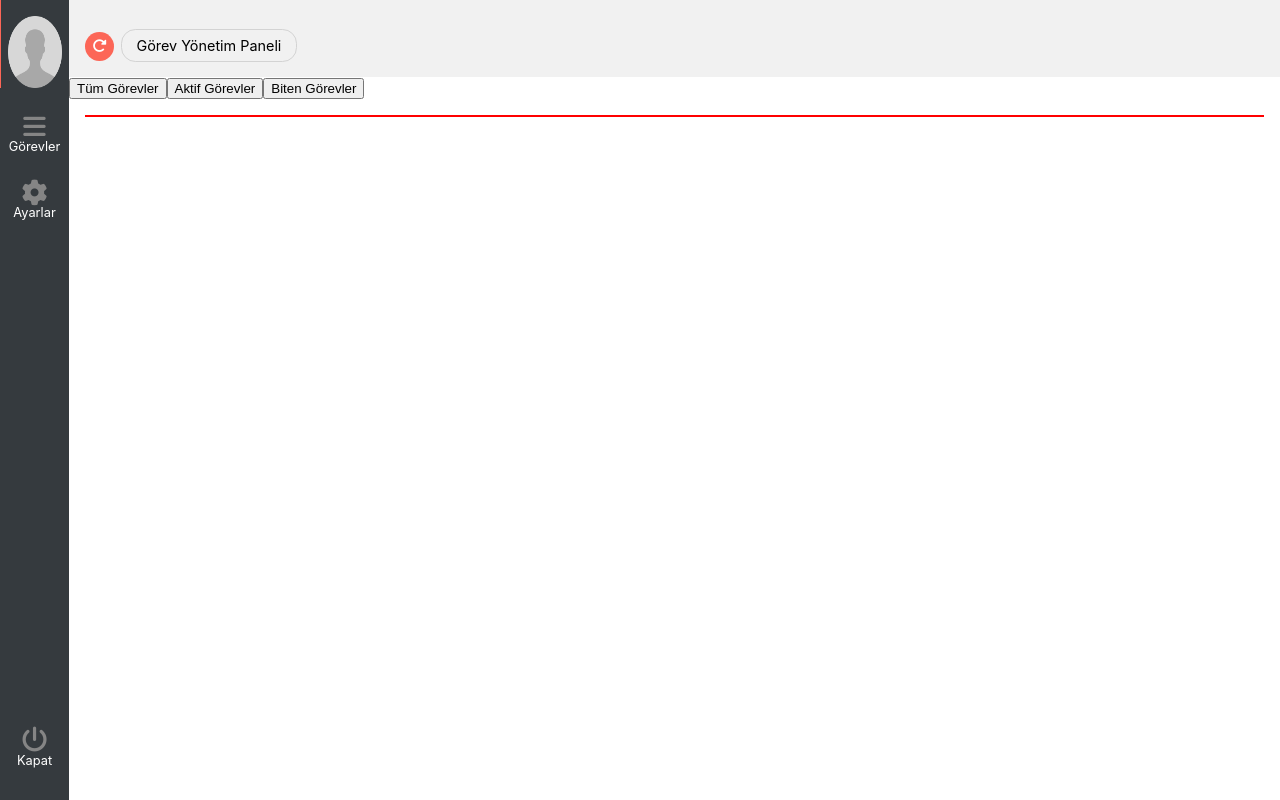
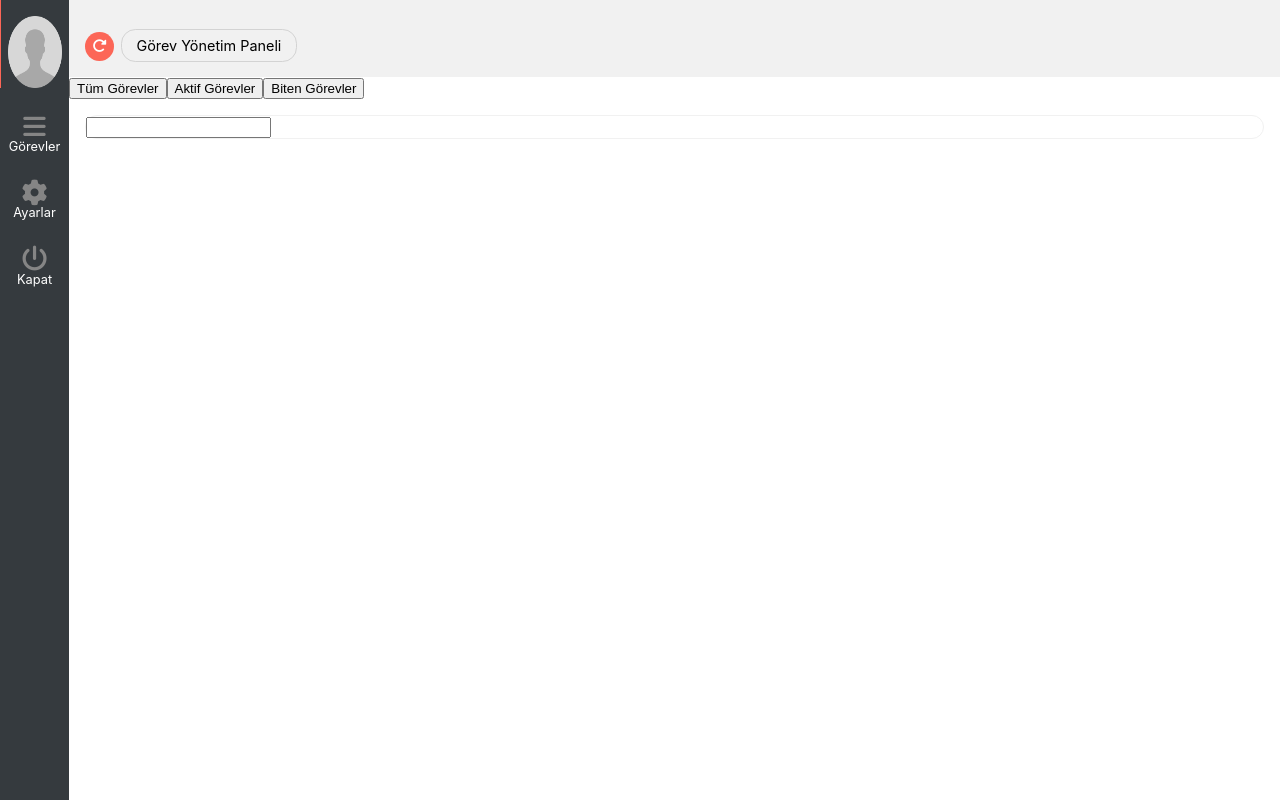
Before and after one commit to brkcrdk/todo, a React (Create React App) app: page / in a window 1280 px wide. Built offline with nearby package versions, Linux system fonts and the light colour scheme.

Commit message:
Splitting

```diff
--- a/src/Components/List/List.jsx
+++ b/src/Components/List/List.jsx
@@ -1,7 +1,13 @@
 import React from "react";
 import "./list.scss";
-const List = () => {
-  return <div id="list-container"></div>;
+const List = ({ value }) => {
+  return (
+    <div id="list-container">
+      <div id="input-addTodo">
+        <input />
+      </div>
+    </div>
+  );
 };
 
 export default List;
--- a/src/Components/List/list.scss
+++ b/src/Components/List/list.scss
@@ -1,7 +1,8 @@
 @import "../../utils.scss";
 
 #list-container {
-  border: 1px solid red;
+  border: 1px solid getColor(bgColorGrey);
+  border-radius: 1em;
   width: 100%;
   margin: 1em;
 }
--- /dev/null
+++ b/src/Components/Sidebar/Icon.jsx
@@ -0,0 +1,12 @@
+import React from "react";
+
+const Icon = ({ icon, label }) => {
+  return (
+    <li>
+      <i className={`fas fa-${icon}`} />
+      <span>{label}</span>
+    </li>
+  );
+};
+
+export default Icon;
--- a/src/Components/Sidebar/Sidebar.jsx
+++ b/src/Components/Sidebar/Sidebar.jsx
@@ -1,6 +1,7 @@
 import React from "react";
 import "./sidebar.scss";
 import avatar from "./avatar.png";
+import Icon from "./Icon";
 const Sidebar = () => {
   return (
     <div id="sidebar-container" className="close">
@@ -8,20 +9,9 @@ const Sidebar = () => {
         <li>
           <img src={avatar} alt="avatar-img" />
         </li>
-        <li>
-          <i className="fas fa-bars" />
-          <span>Görevler</span>
-        </li>
-        <li>
-          <i class="fas fa-cog" />
-          <span>Ayarlar</span>
-        </li>
-      </div>
-      <div id="bottom-section">
-        <li>
-          <i class="fas fa-power-off" />
-          <span>Kapat</span>
-        </li>
+        <Icon label="Görevler" icon="bars" />
+        <Icon label="Ayarlar" icon="cog" />
+        <Icon label="Kapat" icon="power-off" />
       </div>
     </div>
   );
--- a/src/Components/Tabs/Tabs.jsx
+++ b/src/Components/Tabs/Tabs.jsx
@@ -1,24 +1,24 @@
 import React, { useState } from "react";
 import "./tabs.scss";
 import List from "../List/List";
-const Tabs = () => {
+
+const Tabs = ({ value }) => {
   const [active, setActive] = useState(0);
   const handleTab = (index) => {
     if (active !== index) {
       setActive(index);
     }
   };
-  const renderTabs = ["Tüm Görevler", "Aktif Görevler", "Biten Görevler"].map(
-    (todo, index) => (
+  const tabs = ["Tüm Görevler", "Aktif Görevler", "Biten Görevler"];
+  const renderTabs = tabs.map((todo, index) => (
     <button
       key={index}
       onClick={() => {
         handleTab(index);
       }}>
-        {todo}
+      <span>{todo}</span>
     </button>
-    )
-  );
+  ));
 
   return (
     <div id="tab-container">
```
Lines whose indentation alone changed are shown as unchanged.
